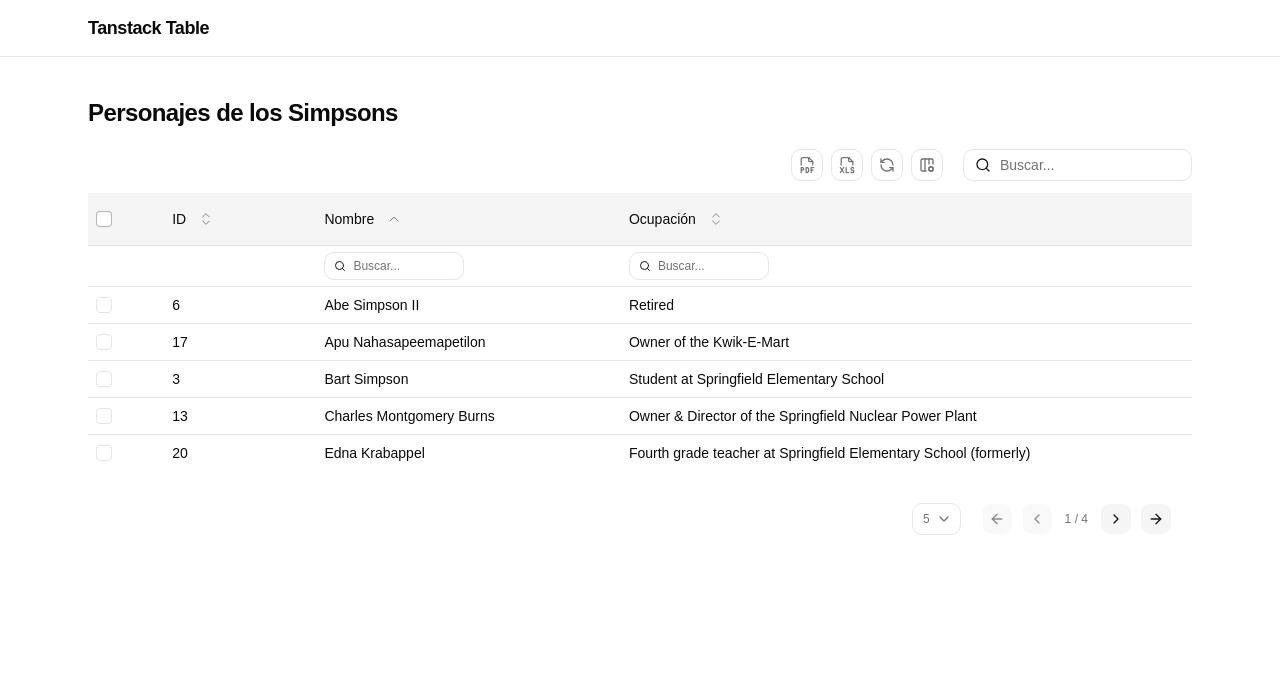
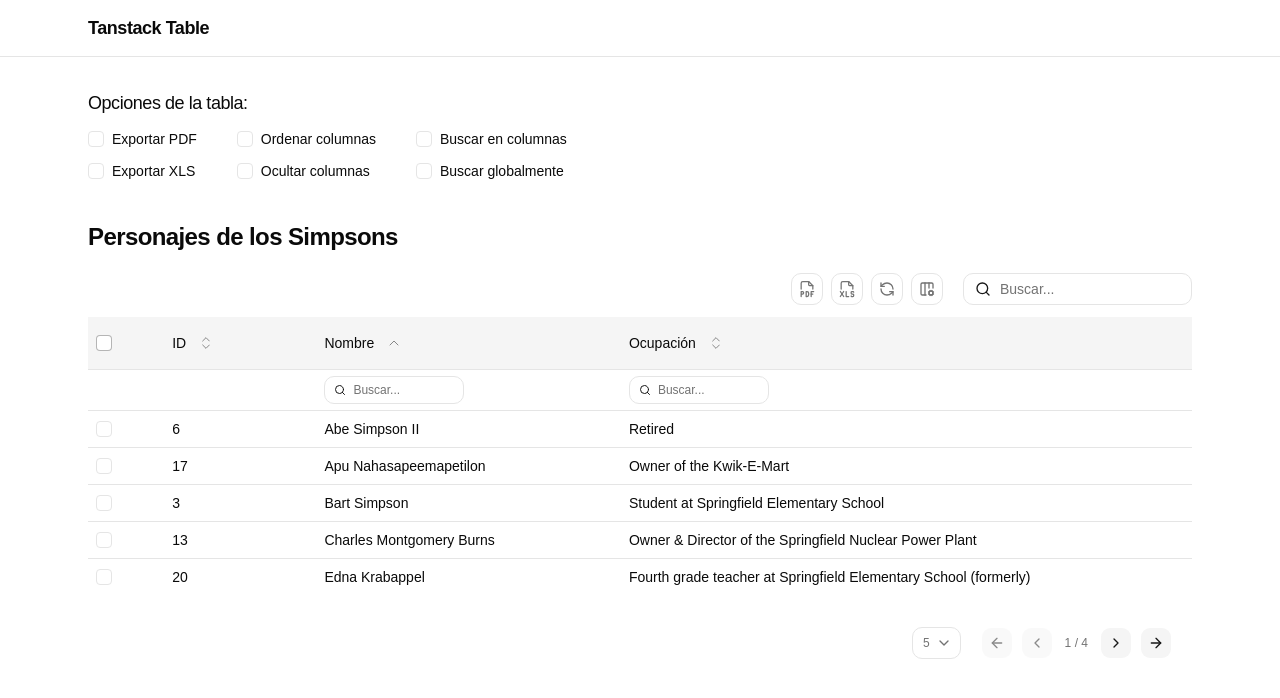
Before and after one commit to alanloffler/tanstack-table-template, a React (Vite) app: page / in a window 1280 px wide. Shown: the top 698 px of the page. Built offline with nearby package versions, Linux system fonts and the light colour scheme.

Commit message:
feat(app): table options

```diff
--- a/src/App.tsx
+++ b/src/App.tsx
@@ -1,12 +1,23 @@
 import { Checkbox } from "@/components/ui/checkbox";
-import { DataTable } from "@/components/DataTable";
+import { DataTable, type ITableOptions } from "@/components/DataTable";
 import { SortableIcon } from "@/components/SortableIcon";
 
 import type { ColumnDef } from "@tanstack/react-table";
+import { useState } from "react";
 
 import { DataService, type ICharacter } from "@/services/data.service";
 
+const INIT_OPTS: ITableOptions = {
+  columnSearch: false,
+  dragAndDrop: false,
+  exportPdf: false,
+  exportXls: false,
+  globalSearch: false,
+  hideColumns: false,
+};
+
 export default function App() {
+  const [tableOptions, setTableOptions] = useState(INIT_OPTS);
   const data = DataService.get();
 
   const columns: ColumnDef<ICharacter>[] = [
@@ -77,13 +88,73 @@ export default function App() {
           <h1 className="text-lg font-semibold tracking-tight">Tanstack Table</h1>
         </div>
       </header>
-      <main className="mx-auto max-w-6xl px-6 py-10">
+      <main className="mx-auto flex max-w-6xl flex-col gap-10 px-6 py-8">
+        <section className="flex flex-col gap-3">
+          <h2 className="text-lg font-medium tracking-tight">Opciones de la tabla:</h2>
+          <div className="flex gap-10 text-sm">
+            <ul className="flex flex-col gap-3">
+              <li className="flex items-center gap-2">
+                <Checkbox
+                  id="export-pdf"
+                  checked={tableOptions?.exportPdf ?? false}
+                  onCheckedChange={(checked) => setTableOptions({ ...tableOptions, exportPdf: !!checked })}
+                />
+                <label htmlFor="export-pdf">Exportar PDF</label>
+              </li>
+              <li className="flex items-center gap-2">
+                <Checkbox
+                  id="export-xls"
+                  checked={tableOptions?.exportXls ?? false}
+                  onCheckedChange={(checked) => setTableOptions({ ...tableOptions, exportXls: !!checked })}
+                />
+                <label htmlFor="export-xls">Exportar XLS</label>
+              </li>
+            </ul>
+            <ul className="flex flex-col gap-3">
+              <li className="flex items-center gap-2">
+                <Checkbox
+                  id="drag-and-drop"
+                  checked={tableOptions?.dragAndDrop ?? false}
+                  onCheckedChange={(checked) => setTableOptions({ ...tableOptions, dragAndDrop: !!checked })}
+                />
+                <label htmlFor="drag-and-drop">Ordenar columnas</label>
+              </li>
+              <li className="flex items-center gap-2">
+                <Checkbox
+                  id="hide-columns"
+                  checked={tableOptions?.hideColumns ?? false}
+                  onCheckedChange={(checked) => setTableOptions({ ...tableOptions, hideColumns: !!checked })}
+                />
+                <label htmlFor="hide-columns">Ocultar columnas</label>
+              </li>
+            </ul>
+            <ul className="flex flex-col gap-3">
+              <li className="flex items-center gap-2">
+                <Checkbox
+                  id="column-search"
+                  checked={tableOptions?.columnSearch ?? false}
+                  onCheckedChange={(checked) => setTableOptions({ ...tableOptions, columnSearch: !!checked })}
+                />
+                <label htmlFor="column-search">Buscar en columnas</label>
+              </li>
+              <li className="flex items-center gap-2">
+                <Checkbox
+                  id="global-search"
+                  checked={tableOptions?.globalSearch ?? false}
+                  onCheckedChange={(checked) => setTableOptions({ ...tableOptions, globalSearch: !!checked })}
+                />
+                <label htmlFor="global-search">Buscar globalmente</label>
+              </li>
+            </ul>
+          </div>
+        </section>
         <section className="space-y-5">
           <h2 className="text-2xl font-semibold tracking-tight">Personajes de los Simpsons</h2>
           <DataTable
             data={data}
             columns={columns}
             defaultSorting={[{ id: "Nombre", desc: false }]}
+            options={tableOptions}
             storageKey="characters"
           />
         </section>
```
